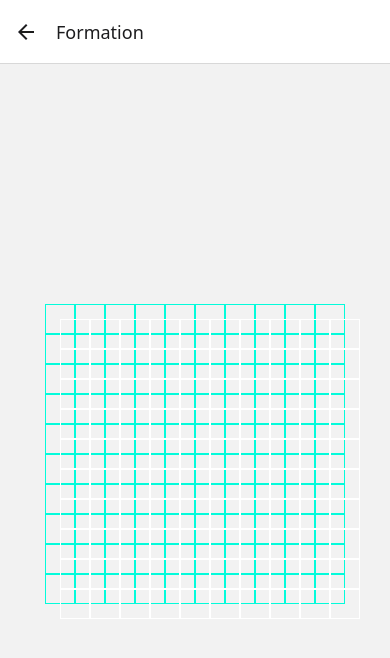
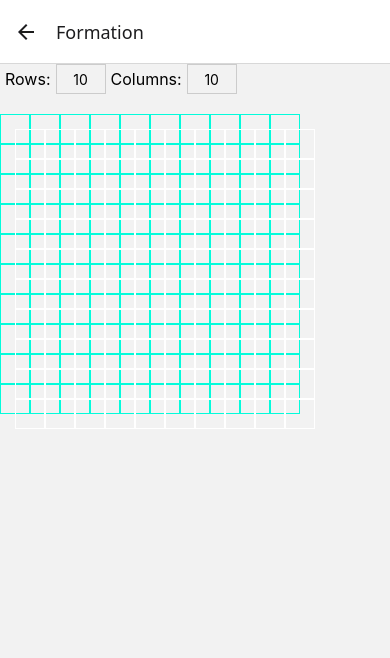
Before and after one commit to sbelambe/formations, a React Native app in the folder Formations/: screen /Formation in a window 390 px wide. Shown: the top 658 px of the page. Built offline with nearby package versions, Linux system fonts and the light colour scheme.

Commit message:
update grid size

```diff
--- a/Formations/components/FormationGrid.js
+++ b/Formations/components/FormationGrid.js
@@ -1,9 +1,11 @@
 import React, { useState } from 'react';
-import { View, StyleSheet, TouchableOpacity } from 'react-native';
+import { View, TextInput, StyleSheet, TouchableOpacity, Text } from 'react-native';
 import FormationDot from './FormationDot';
 
-export default function FormationGrid({ rows = 10, cols = 10 }) {
+export default function FormationGrid() {
   const [dots, setDots] = useState([]);
+  const [rows, setRows] = useState(10);
+  const [cols, setCols] = useState(10);
 
   const handleCellClick = (rowIndex, colIndex) => {
     if (rowIndex === rows - 1 || colIndex === cols - 1) {
@@ -27,6 +29,24 @@ export default function FormationGrid({ rows = 10, cols = 10 }) {
   };
 
   return (
+    <View style={styles.container}>
+      <View style={styles.inputContainer}>
+        <Text style={styles.label}>Rows:</Text>
+        <TextInput
+          style={styles.input}
+          keyboardType="numeric"
+          value={String(rows)}
+          onChangeText={(text) => setRows(Number(text))}
+        />
+        <Text style={styles.label}>Columns:</Text>
+        <TextInput
+          style={styles.input}
+          keyboardType="numeric"
+          value={String(cols)}
+          onChangeText={(text) => setCols(Number(text))}
+        />
+      </View>
+
       <View style={styles.gridContainer}>
         <View style={styles.gridOverlay}>
           {[...Array(rows)].map((_, rowIndex) => (
@@ -58,16 +78,35 @@ export default function FormationGrid({ rows = 10, cols = 10 }) {
           ))}
         </View>
       </View>
+    </View>
   );
 }
 
 const styles = StyleSheet.create({
+  container: {
+    flex: 1,
+    // justifyContent: 'center',
+    // alignItems: 'center',
+  },
+  inputContainer: {
+    flexDirection: 'row',
+    alignItems: 'center',
+    marginBottom: 20,
+  },
+  label: {
+    fontSize: 16,
+    marginHorizontal: 5,
+  },
+  input: {
+    width: 50,
+    height: 30,
+    borderWidth: 1,
+    borderColor: '#ccc',
+    padding: 5,
+    textAlign: 'center',
+  },
   gridContainer: {
-    flexDirection: 'column',
-    justifyContent: 'center',
-    alignItems: 'center',
     position: 'relative',
-    flex: 1,
   },
   gridOverlay: {
     position: 'absolute',
@@ -76,8 +115,8 @@ const styles = StyleSheet.create({
   gridOverlayOffset: {
     position: 'absolute',
     flexDirection: 'column',
-    marginLeft: 30,
-    marginTop: 30,
+    marginLeft: 15,
+    marginTop: 15,
   },
   row: {
     flexDirection: 'row',
```
Lines whose indentation alone changed are shown as unchanged.
